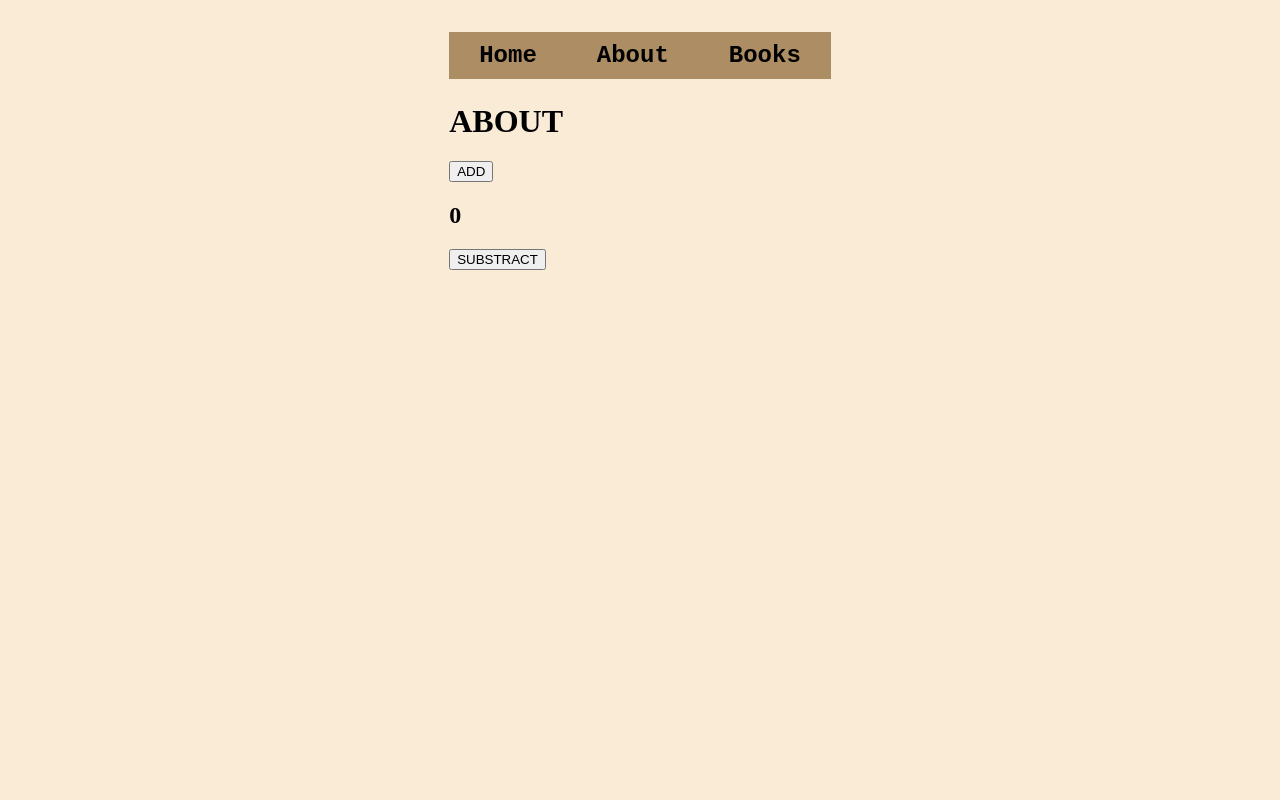
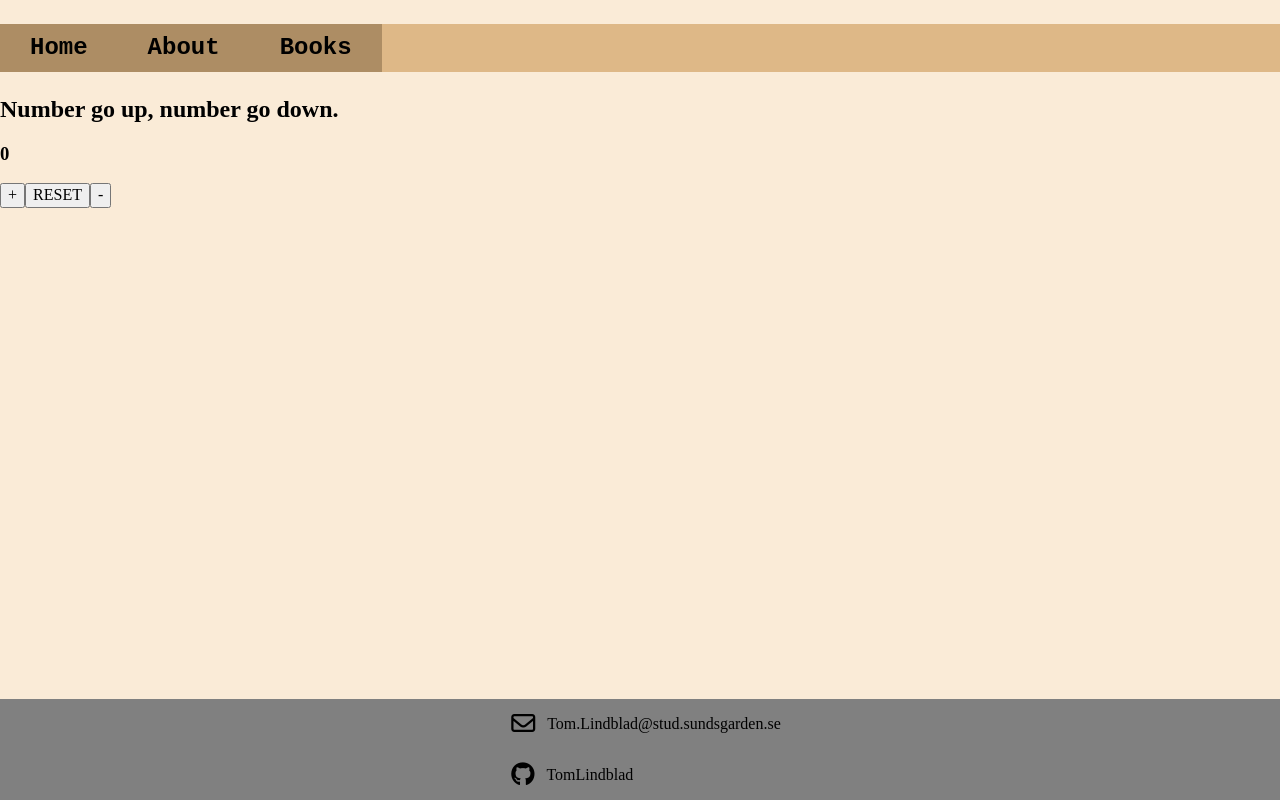
Before and after one commit to TomLindblad/JS-ass-react, a React (Vite) app: page /about in a window 1280 px wide. Built offline with nearby package versions, Linux system fonts and the light colour scheme.

Commit message:
made footer added 3 buttons and a number

```diff
--- a/index.html
+++ b/index.html
@@ -2,8 +2,9 @@
 <html lang="en">
   <head>
     <meta charset="UTF-8" />
-    <link rel="icon" type="image/svg+xml" href="/vite.svg" />
     <meta name="viewport" content="width=device-width, initial-scale=1.0" />
+    <link rel="stylesheet" href="https://unpkg.com/normalize.css">
+    <script src="https://kit.fontawesome.com/a920b589f2.js" crossorigin="anonymous"></script>
     <title>Toms React app</title>
   </head>
   <body>
--- a/src/App.jsx
+++ b/src/App.jsx
@@ -5,6 +5,7 @@ import Home from "./Pages/Home.jsx";
 import About from "./Pages/About.jsx";
 import Books from "./Pages/Books.jsx";
 import Navbar from './Navbar.jsx';
+import Footer from './Footer.jsx';
 
 function App() {
 
@@ -17,6 +18,7 @@ function App() {
           <Route path="/about" element={<About/>}/>
           <Route path="/books" element={<Books/>}/>
         </Routes>
+        <Footer/>
       </BrowserRouter>
     </>
   );
--- /dev/null
+++ b/src/Books.css
@@ -0,0 +1,4 @@
+.books-container{
+    display: flex;
+    justify-content: center;
+}
--- /dev/null
+++ b/src/Footer.css
@@ -0,0 +1,20 @@
+.footer-container{
+    position: fixed;
+    bottom: 0;
+    width: 100%;
+
+    background-color: grey;
+    display: flex;
+    flex-direction: column;
+    justify-content: center;
+    align-items: center;
+}
+
+.footer-social{
+    display: flex;
+}
+
+.icon{
+    margin: 12px;
+    font-size: 1.5em;
+}
--- /dev/null
+++ b/src/Footer.jsx
@@ -0,0 +1,22 @@
+import './footer.css'
+
+
+function Footer() {
+
+    return (
+        <div className="footer-container">
+            <div>
+                <div className="footer-social">
+                    <i class="icon fa-regular fa-envelope"></i>
+                    <p>Tom.Lindblad@stud.sundsgarden.se</p>
+                </div>
+                <div className="footer-social">
+                    <i class="icon fa-brands fa-github"></i>
+                    <p>TomLindblad</p>
+                </div>
+            </div>
+        </div>
+    )
+  }
+
+  export default Footer;
--- a/src/Navbar.jsx
+++ b/src/Navbar.jsx
@@ -3,7 +3,7 @@ import './Navbar.css';
 
 function Navbar() {
     return(
-        <div>
+        <div className="navBar">
             <nav>
                 <ul className="navlist">
                     <li><Link className="link" to="/">Home</Link></li>
--- a/src/Pages/About.jsx
+++ b/src/Pages/About.jsx
@@ -1,24 +1,31 @@
+import { useState } from "react";
+
+
 function About() {
 
-  let number = 0;
-  console.log (number)
+  let [number, setNumber] = useState(0);
+
   const addOne = () => {
-    number++;
-    console.log (number);
+    setNumber(number + 1);
   };
 
   const removeOne = () => {
-    number--;
-    console.log (number);
+    setNumber(number - 1);
   };
+
+  const reset = () => {
+    setNumber(number = 0);
+  };
+
 
 
     return (
       <>
-        <h1>ABOUT</h1>
-        <button className="plus-btn" onClick={addOne}>ADD</button>
-        <h2 className="myNumber">0</h2>
-        <button className="minus-btn" onClick={removeOne}>SUBSTRACT</button>
+        <h2>Number go up, number go down.</h2>
+        <h3>{number}</h3>
+        <button className="plus-btn" onClick={addOne}>+</button>
+        <button className="reset-btn" onClick={reset}>RESET</button>
+        <button className="minus-btn" onClick={removeOne}>-</button>
       </>
     );
   }
--- a/src/Pages/Books.jsx
+++ b/src/Pages/Books.jsx
@@ -1,3 +1,5 @@
+import '../Books.css';
+
 import Bookcard from "../Components/Card.jsx";
 import Header from "../Components/Header.jsx";
 import bookPic from '../assets/nsff.jpg'
@@ -11,11 +13,13 @@ function Books() {
   return (
     <>
       <Header></Header>
+      <div className="books-container">
       <Bookcard title="Nympho shark fuck frenzy" bookPic={bookPic} shoplink="https://www.adlibris.com/se/bok/nympho-shark-fuck-frenzy-9781955745710" price="224"/>
       <Bookcard title="Gestapo mars" bookPic={bookPic1} shoplink="https://www.adlibris.com/se/bok/gestapo-mars-9781783297351" price="110"/>
       <Bookcard title="Spermjackers from hell" bookPic={bookPic2} shoplink="https://www.adlibris.com/se/bok/spermjackers-from-hell-9781621052470" price="181"/>
       <Bookcard title="Go-go girls of the apocalypse" bookPic={bookPic3} shoplink="https://www.adlibris.com/se/bok/go-go-girls-of-the-apocalypse-9781416552253" price="277"/>
       <Bookcard title="Kommunistiska manifestet" bookPic={bookPic4} shoplink="https://www.adlibris.com/se/bok/kommunistiska-manifestet-9789177813071" price="90"/>
+      </div>
     </>
   );
 }
--- a/src/index.css
+++ b/src/index.css
@@ -1,5 +1,4 @@
 body{
   background-color: antiquewhite;
-  display: flex;
-  justify-content: center;
+
 }
```
